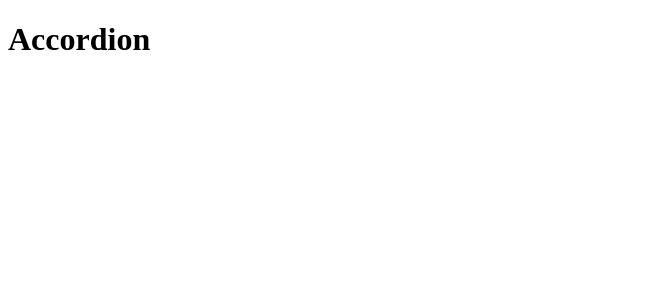
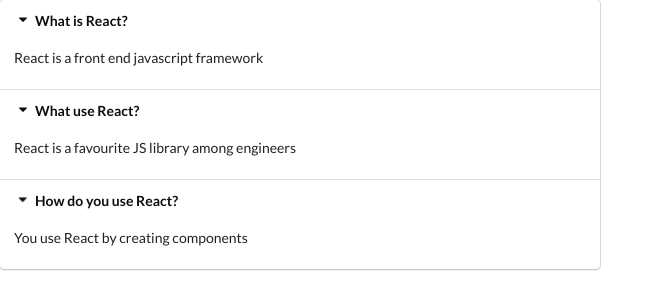
Before and after one commit to chinemelu/react-hooks, a React (Create React App) app: page / in a window 1280 px wide. Shown: the top 308 px of the page, without its empty margins (0-664 px from the left). Built offline with nearby package versions, Linux system fonts and the light colour scheme.

Commit message:
style accordion

```diff
--- a/public/index.html
+++ b/public/index.html
@@ -15,6 +15,7 @@
       user's mobile device or desktop. See https://developers.google.com/web/fundamentals/web-app-manifest/
     -->
     <link rel="manifest" href="%PUBLIC_URL%/manifest.json" />
+    <link rel="stylesheet" href="https://cdnjs.cloudflare.com/ajax/libs/semantic-ui/2.4.1/semantic.min.css" />
     <!--
       Notice the use of %PUBLIC_URL% in the tags above.
       It will be replaced with the URL of the `public` folder during the build.
--- a/src/App.js
+++ b/src/App.js
@@ -1,10 +1,28 @@
 import React from 'react';
 import Accordion from './components/Accordion'
 
+const items = [
+  {
+    title: 'What is React?',
+    content: 'React is a front end javascript framework'
+  },
+  {
+    title: 'What use React?',
+    content: 'React is a favourite JS library among engineers'
+  },
+  {
+    title: 'How do you use React?',
+    content: 'You use React by creating components'
+  }
+]
 const App = () => {
-  return <div>
-    <Accordion />
-  </div>
+  return (
+    <div>
+      <Accordion
+        items={items}
+      />
+    </div>
+  )
 }
 
 export default App
--- a/src/components/Accordion.js
+++ b/src/components/Accordion.js
@@ -1,8 +1,22 @@
 import React from 'react'
 
 
-const Accordion = () => {
-  return <h1>Accordion</h1>
+const Accordion = ({ items }) => {
+  const renderedItems = items.map((item) =>{
+    return (
+      <React.Fragment key={item.title}>
+        <div className="title active">
+          <i className="dropdown icon"></i>
+          {item.title}
+        </div>
+        <div className="content active">
+          <p>{item.content}</p>
+        </div>
+      </React.Fragment>
+
+    )
+  })
+  return <div className='ui styled accordion'>{renderedItems}</div>
 }
 
 export default Accordion
```
